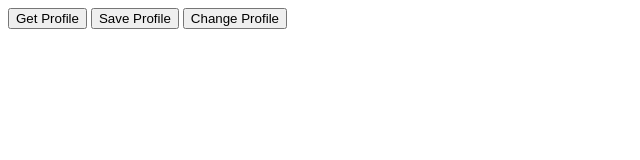
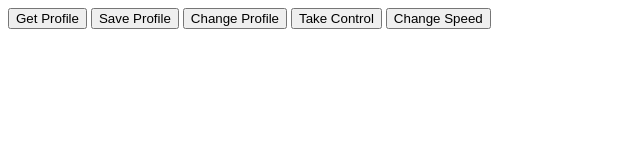
Before and after one commit to UmiZoomiCode/UmiZoomiWeb, a website: page index.html in a window 1280 px wide. Shown: the whole page, without its empty margins (0-640 px from the left). Drawn offline with nearby package versions, Linux system fonts and the light colour scheme; no server answers.

Commit message:
Talking to python server.

```diff
--- a/app.js
+++ b/app.js
@@ -13,6 +13,10 @@ var buttonHandler = (function(){
 		console.log(data);
 	});
 
+	socket.on('controlling', function(data){
+		console.log(data);
+	});
+
 	return function(type){
 		switch (type) {
 			case 'get':
@@ -24,6 +28,14 @@ var buttonHandler = (function(){
 			case 'save':
 				socket.emit('saveProfile');
 				break;
+			case 'control':
+				socket.emit('control');
+				break;
+			case 'ChangeSpeed':
+				socket.emit('ChangeSpeed', {
+					msg: "ChangeSpeed",
+					speed: Number((Math.random() + 1).toFixed(2))
+				});
 			default:
 				break;
 		}
--- a/index.html
+++ b/index.html
@@ -7,5 +7,7 @@
 		<button onclick="buttonHandler('get')">Get Profile</button>
 		<button onclick="buttonHandler('save')">Save Profile</button>
 		<button onclick="buttonHandler('change')">Change Profile</button>
+		<button onclick="buttonHandler('control')">Take Control</button>
+		<button onclick="buttonHandler('ChangeSpeed')">Change Speed</button>
 	</body>
 </html>
```
